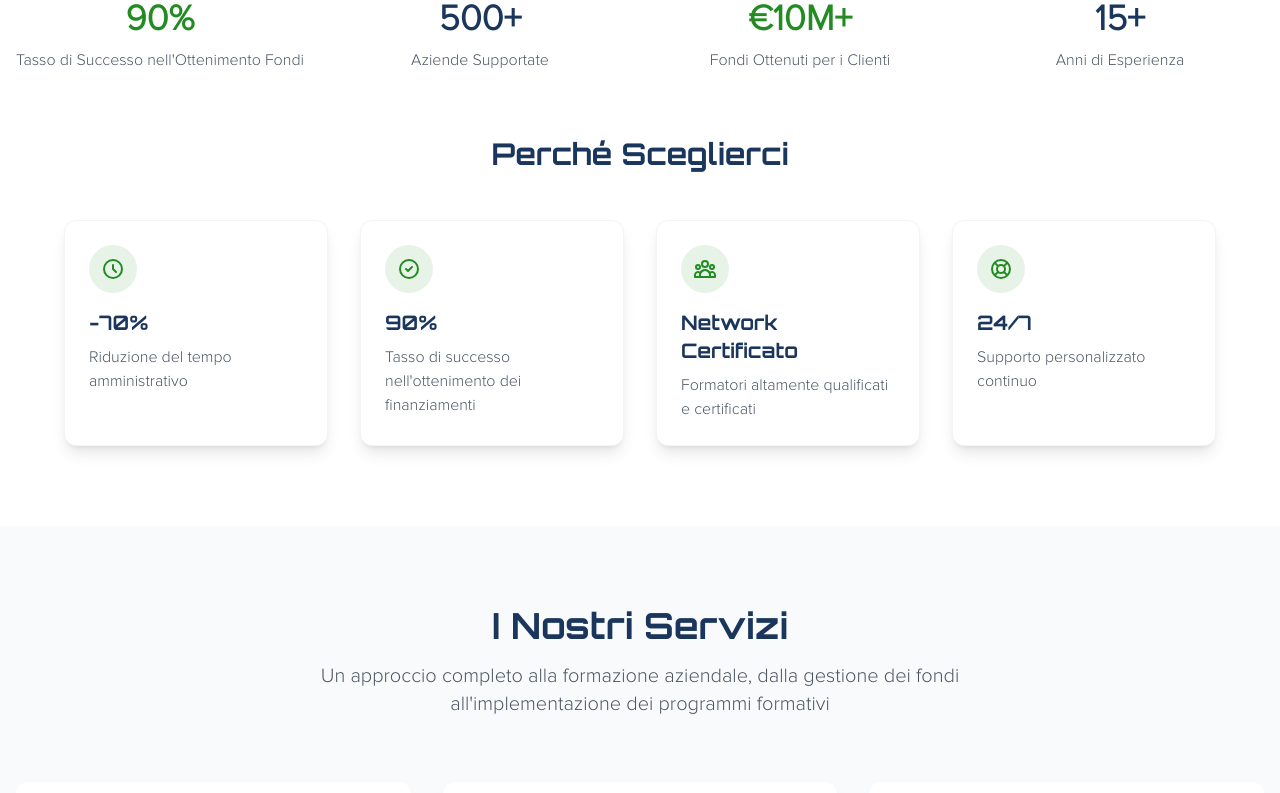
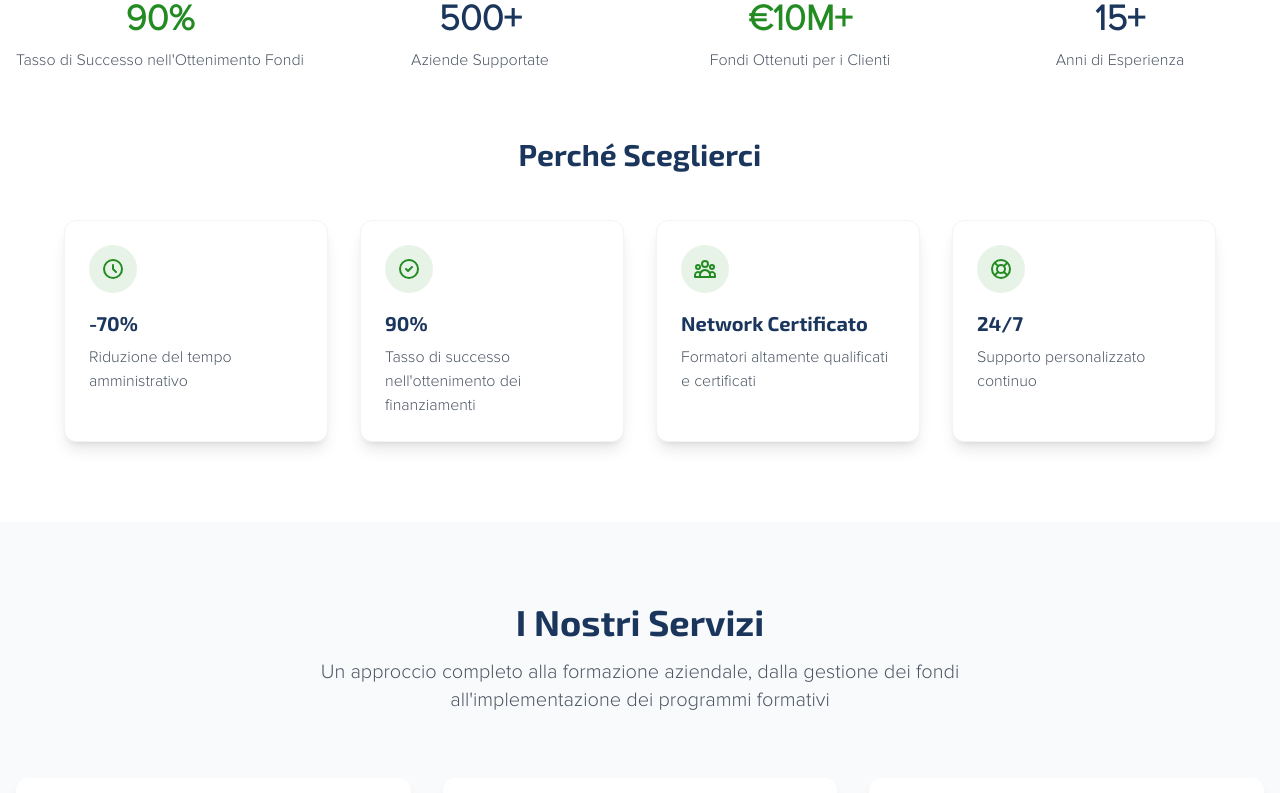
Before and after one commit to Luciana-Gassi/ymedu, a React (Create React App) app: page /#/ in a window 1280 px wide. Shown: the part 800-1593 px from the top of the page. Built offline with nearby package versions, Linux system fonts and the light colour scheme.

Commit message:
Cambio di fonts

```diff
--- a/public/index.html
+++ b/public/index.html
@@ -6,7 +6,10 @@
 		<meta name="viewport" content="width=device-width, initial-scale=1" />
 		<meta name="theme-color" content="#000000" />
 		<meta name="description" content="YourMesh - Formazione per le Imprese" />
-
+		<link
+			href="https://fonts.googleapis.com/css2?family=Exo+2:wght@400;500;600;700&display=swap"
+			rel="stylesheet"
+		/>
 		<title>YourMesh</title>
 	</head>
 	<body>
--- a/src/components/ContactForm.jsx
+++ b/src/components/ContactForm.jsx
@@ -449,7 +449,7 @@
 						htmlFor="event"
 						className="block text-sm font-medium text-gray-700 mb-2"
 					>
-						{t("form.event")}
+						{t("form.interest")}
 					</label>
 					<select
 						id="interest"
--- a/src/index.css
+++ b/src/index.css
@@ -1,3 +1,5 @@
+@import url("https://fonts.googleapis.com/css2?family=Exo+2:wght@400;500;600;700&display=swap");
+
 @tailwind base;
 @tailwind components;
 @tailwind utilities;
@@ -32,18 +34,15 @@
 		-webkit-font-smoothing: antialiased;
 		-moz-osx-font-smoothing: grayscale;
 	}
-
-	h1,
-	h2,
-	h4,
-	h5,
-	h6 {
-		@apply font-orbitron;
-	}
 }
 
-h3 {
-	@apply font-orbitron;
+h1,
+h2,
+h3,
+h4,
+h5,
+h6 {
+	font-family: "Exo 2", sans-serif;
 }
 
 @layer components {
--- a/tailwind.config.js
+++ b/tailwind.config.js
@@ -7,6 +7,7 @@
 				controllerfour: ["ControllerFour", "sans-serif"],
 				orbitron: ["Orbitron", "sans-serif"],
 				proximanova: ["Proxima Nova", "sans-serif"],
+				exo: ['"Exo 2"', "sans-serif"],
 			},
 			colors: {
 				"ymf-primary": "#1B365D",
```
